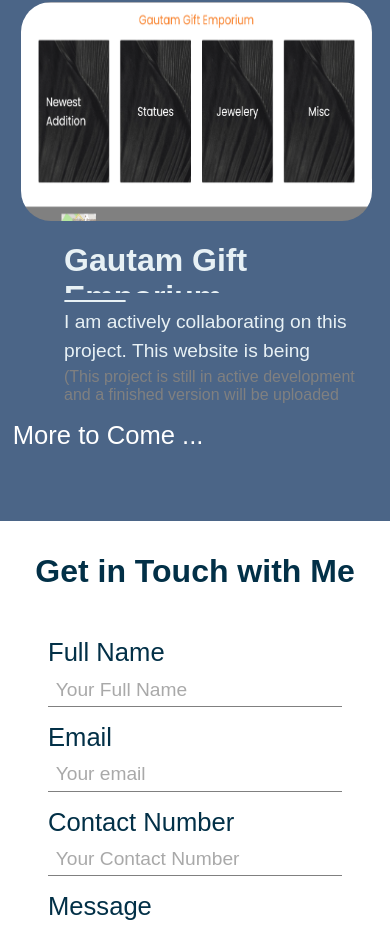
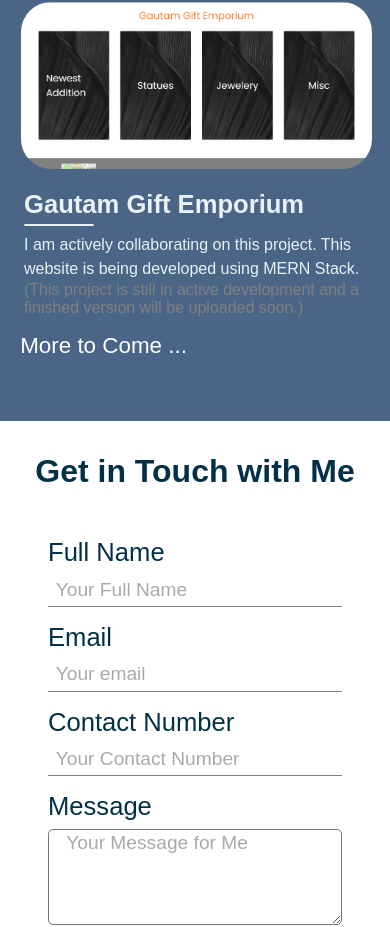
Before and after one commit to swornims/.github.io, a React (Create React App) app: page / in a window 390 px wide. Shown: the part 3037-3964 px from the top of the page. Built offline with nearby package versions, Linux system fonts and the light colour scheme; a web font is replaced by a local one.

Commit message:
Minor fix to mobile version of projects

```diff
--- a/src/components/Projects.css
+++ b/src/components/Projects.css
@@ -7,7 +7,7 @@
 .projects-container {
     display: flex;
     width: 100%;
-    height: 600px;
+    /* height: 600px; */
 }
 
 .projects-main-h1 {
@@ -98,12 +98,12 @@
 
 @media (max-width:900px) {
     .projects-main-container {
-        height: 600px;
+        height: 500px;
     }
 
     .projects-container {
         flex-direction: column;
-        height: 440px;
+        /* height: 480px; */
     }
 
     .projects-img {
@@ -111,12 +111,18 @@
         border-radius: none;
     }
 
+    .projects-info {
+        padding-left: 1.5em;
+    }
+
     .projects-h1 {
-        font-size: 2em;
+        font-size: 1.6em;
+        display: block;
+
     }
 
     .projects-p {
-        font-size: 1.2em;
+        font-size: 1em;
     }
 
     .projects-span {
@@ -124,6 +130,8 @@
     }
 
     .more-span {
-        padding-left: 0.5em;
+        padding-left: 0.9em;
+        font-size: 1.4em;
+        /* display: none; */
     }
 }
```
